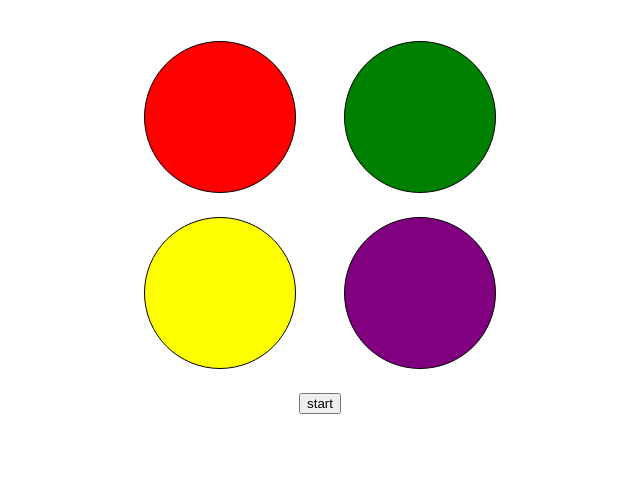
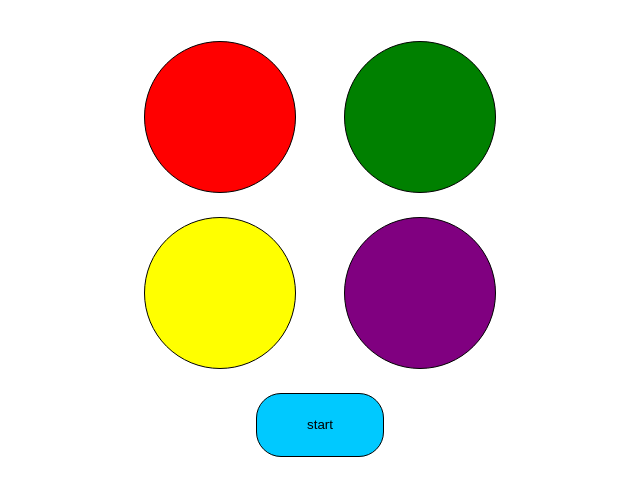
Before and after one commit to KondaBabu77/Simon-game, a plain HTML site: page index.html in a window 1280 px wide. Shown: the part 111-606 px from the top of the page, without its empty margins (320-960 px from the left). Drawn offline with Linux system fonts and the light colour scheme.

Commit message:
Update style.css

```diff
--- a/style.css
+++ b/style.css
@@ -39,3 +39,18 @@ h1{
 .userflash{
     background-color: black;
 }
+
+#st_btn{
+    height: 4rem;
+    width: 8rem;
+    border-radius: 25px;
+    border: 0.5px solid black;
+    background-color: #00c9ff;
+
+}
+
+#st_btn:hover{
+    height: 4.5rem;
+    width: 9rem;
+   background-color: azure;
+}
```
